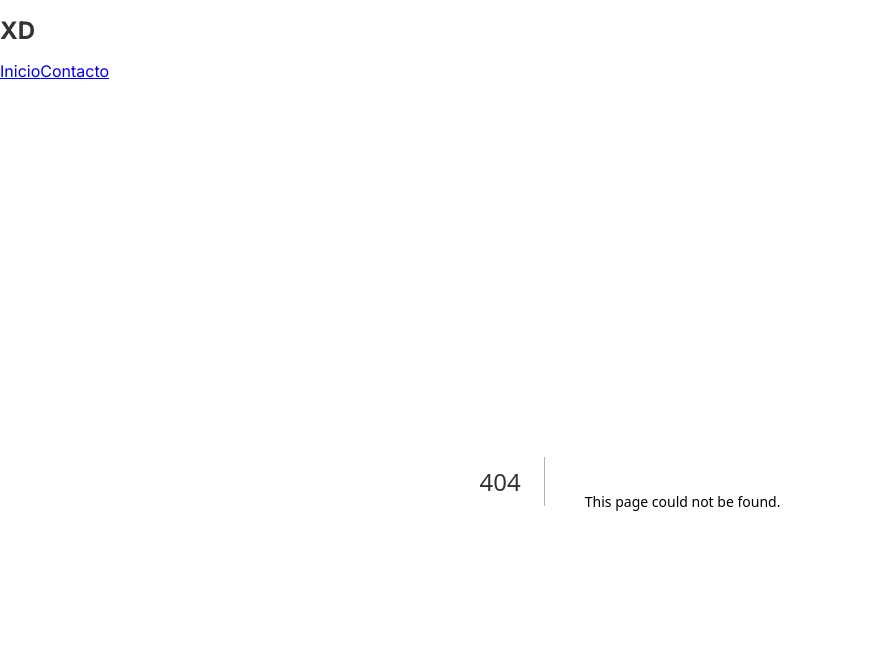
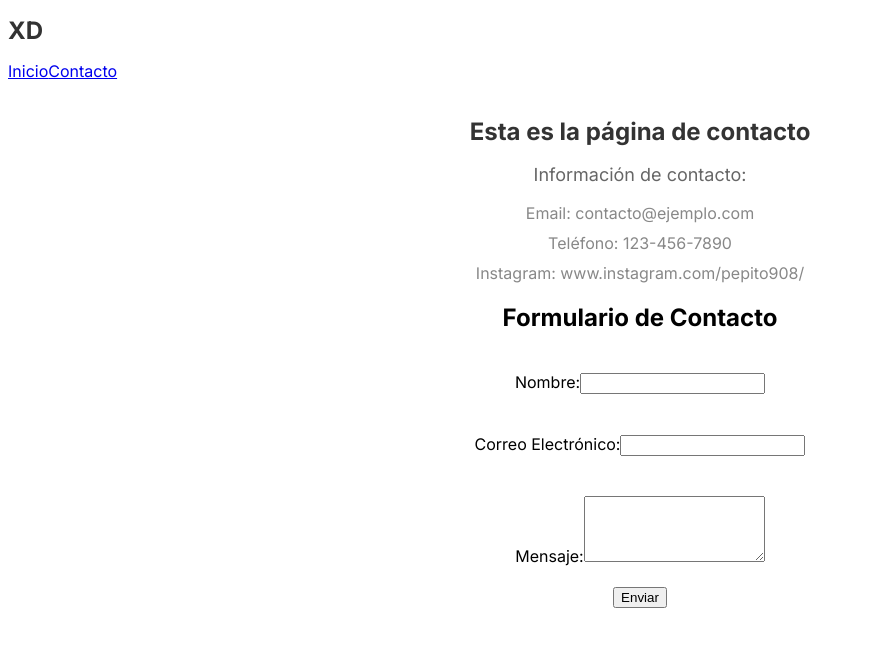
Before and after one commit to francejas/TP1-DIPLOJS, a Next.js app: page /contacto in a window 1280 px wide. Before the commit this address had no page. Shown: the top 646 px of the page, without its empty margins (0-873 px from the left). Built offline with nearby package versions, Linux system fonts and the light colour scheme.

Commit message:
cree la pagina de contacto

```diff
--- /dev/null
+++ b/src/app/contacto/page.js
@@ -0,0 +1,71 @@
+"use client"
+import React, { useRef, useState } from 'react';
+
+const PaginaContacto = () => {
+  const nombreRef = useRef(null);
+  const correoRef = useRef(null);
+  const mensajeRef = useRef(null);
+  const [enviado, setEnviado] = useState(false);
+  const [error, setError] = useState(false);
+
+  const handleSubmit = (e) => {
+    e.preventDefault();
+    const nombre = nombreRef.current.value;
+    const correo = correoRef.current.value;
+    const mensaje = mensajeRef.current.value;
+
+    // Validación de campos vacíos, devuelve true si estan vacios, el operador ! comprueba si el campo de nombre está vacío.(falsy)
+    if (!nombre || !correo || !mensaje) {
+      setError(true);
+      //aca se puede ver en consola que valores toman
+      console.log('nombre', !nombre);
+      console.log('correo',!correo);
+      console.log('mensaje',!mensaje);
+      return;
+    }
+
+    // Aquí puedes realizar acciones con los datos, como enviarlos a un servidor
+    // En este ejemplo, solo imprimiremos los valores en la consola.
+    console.log('Nombre:', nombre);
+    console.log('Correo:', correo);
+    console.log('Mensaje:', mensaje);
+
+    // Marcar como enviado y mostrar mensaje de éxito
+    setEnviado(true);
+    setError(false); // Limpiar el mensaje de error
+  };
+
+  return (
+    <div>
+      <h1>Esta es la página de contacto</h1>
+      <p>Información de contacto:</p>
+      <ul>
+        <li>Email: contacto@ejemplo.com</li>
+        <li>Teléfono: 123-456-7890</li>
+        <li>Instagram: www.instagram.com/pepito908/</li>
+      </ul>
+      <h2>Formulario de Contacto</h2>
+
+      <form onSubmit={handleSubmit}>
+        <div>
+          <label htmlFor="nombre">Nombre:</label>
+          <input type="text" id="nombre" ref={nombreRef} />
+        </div>
+        <div>
+          <label htmlFor="correo">Correo Electrónico:</label>
+          <input type="email" id="correo" ref={correoRef} />
+        </div>
+        <div>
+          <label htmlFor="mensaje">Mensaje:</label>
+          <textarea id="mensaje" rows="4" ref={mensajeRef}></textarea>
+        </div>
+        <button type="submit">Enviar</button>
+      {enviado && <p>Mensaje enviado con éxito.</p>}
+      {error && <p>Todos los campos son obligatorios.</p>}
+
+      </form>
+    </div>
+  );
+};
+
+export default PaginaContacto;
```
